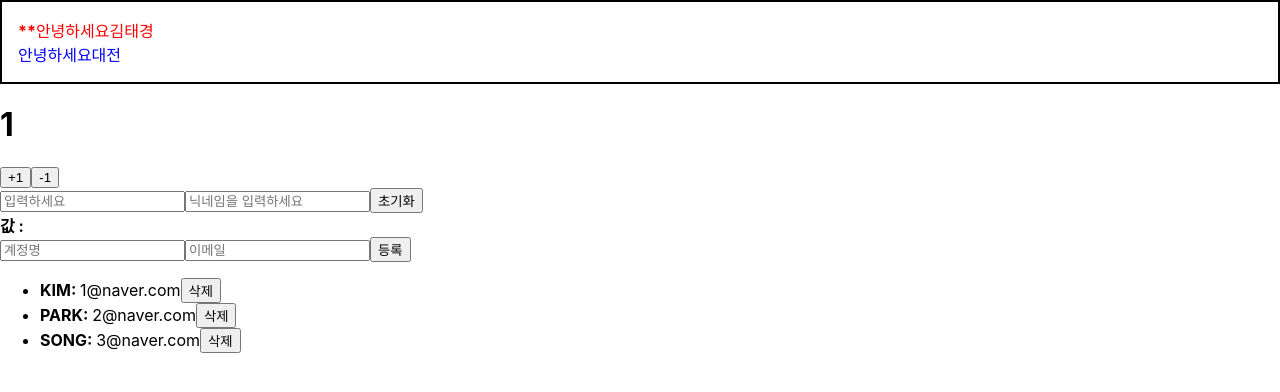
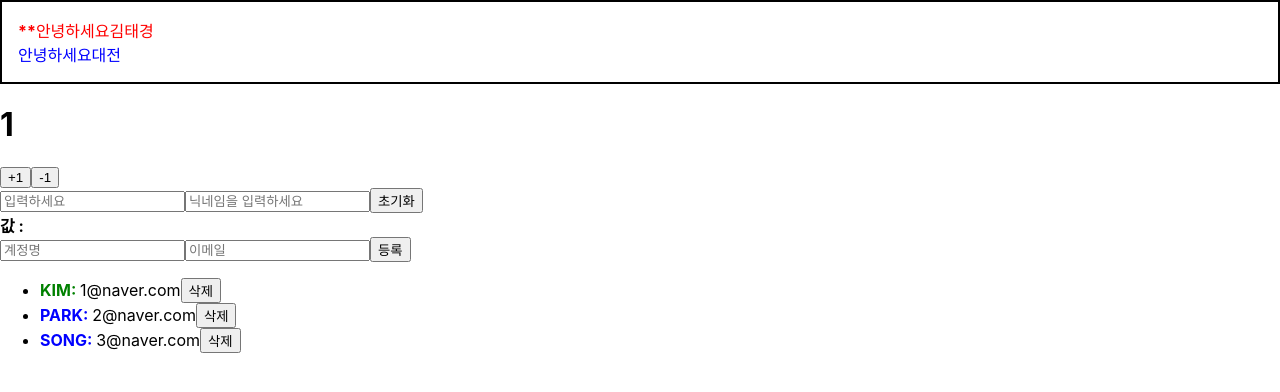
Before and after one commit to danimothman/react_tutorial, a React (Create React App) app: page / in a window 1280 px wide. Shown: the top 392 px of the page. Built offline with nearby package versions, Linux system fonts and the light colour scheme.

Commit message:
onToggle 활용

```diff
--- a/src/App.js
+++ b/src/App.js
@@ -7,7 +7,6 @@
 import CreateUser from './CreateUser'
 
 
-
 function App() {
 
   const [users , setUsers] = useState (
@@ -15,17 +14,21 @@
       {
           id:1,
           username:"KIM",
-          email:"1@naver.com"
+          email:"1@naver.com",
+          active:true
       },
       {
           id:2,
           username:"PARK",
-          email:"2@naver.com"
+          email:"2@naver.com",
+          active:false
       },
       {
           id:3,
           username:"SONG",
-          email:"3@naver.com"
+          email:"3@naver.com",
+          active :false
+
       }
   ]
   )
@@ -34,25 +37,26 @@
     username:'',
     email:''
 
-})
-  const {username, email} = inputs
+   })
+
+  const {username , email} = inputs
   const nextId = useRef(4)
 
   const onChangeInput =(e)=>{
+    console.log(e.target)
     const {name , value} = e.target
     setInputs({
       ...inputs,
       [name] :value
-    })
+    });
   }
   const onCreate =()=>{
-    setUsers([
-      ...users,
-      {id:nextId.current,
-      username:inputs.username,
-      email:inputs.email
+    const user = {
+      id:nextId.current,
+       username,
+       email
     }
-    ])
+    setUsers([...users,user])
 
     setInputs({
       username:'',
@@ -62,10 +66,14 @@
   }
 
   const onRemove = (id)=>{
-    setUsers(users.filter(user=>user.id !== id))
+      setUsers(users.filter(user=>user.id !== id))
   }
 
-
+  const onToggleFunc =(id)=>{
+    setUsers(users.map(
+      user=> user.id === id? {...user , active: !user.active} : user
+    ))
+  }
   return (
       <>
       <Wrapper>
@@ -74,9 +82,8 @@
       </Wrapper>
       <Counter />
       <InputSample />
-      <CreateUser user ={username} useremail={email} onChange={onChangeInput}  onCreate={onCreate}/>
-      <UserList  users={users} onRemove={onRemove}/>
-
+      <CreateUser user={username} useremail={email} onChange={onChangeInput}  onCreate={onCreate}/>
+      <UserList  users={users} onRemove={onRemove} onToggle={onToggleFunc} />
       </>
   );
 }
--- a/src/UserList.js
+++ b/src/UserList.js
@@ -30,21 +30,22 @@
 //     )
 // }
 //배열 항목 제거
-var User = ({user, Key, onRemove})=>{
+var User = ({user, onToggle, onRemove})=>{
     return (
-            <li Key={user.id}><b>{user.username}: </b><span>{user.email}</span>
+            <li Key={user.id}><b style={{cursor:'pointer',color:user.active ? 'green' : 'blue'}} onClick={()=>onToggle(user.id)}>
+            {user.username}: </b>
+            <span>{user.email}</span>
             <button onClick={()=>onRemove(user.id)}>삭제</button>
             </li>
     )
 }
 
-function UserList({users, onRemove}){
-
+function UserList({users, onToggle, onRemove}){
     return (
         <div>
             <ul>
             {users.map(user=>(
-                <User user={user} onRemove={onRemove} />
+                <User user={user} onRemove={onRemove} onToggle={onToggle} />
             ))
             }
             </ul>
```
